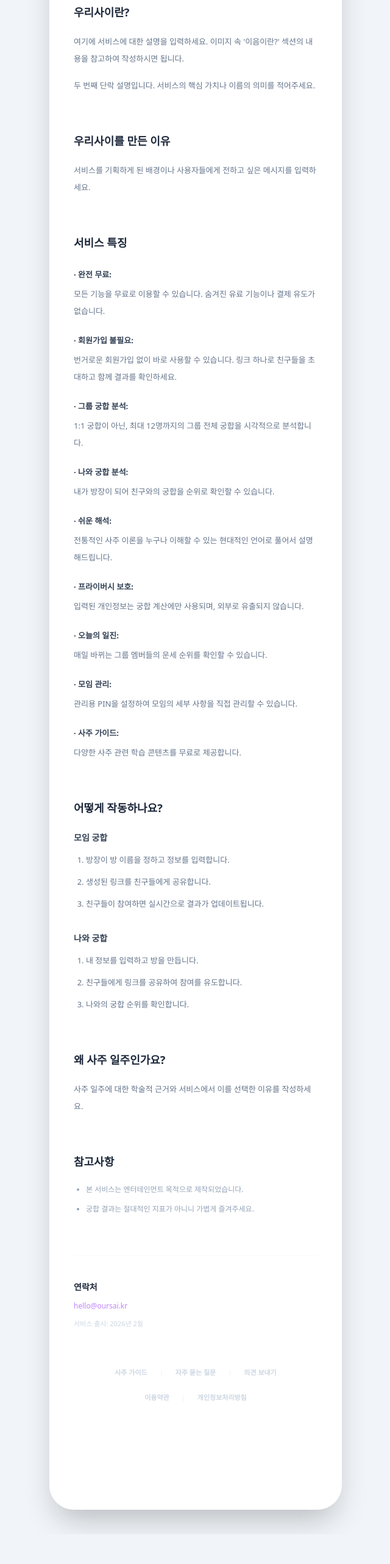
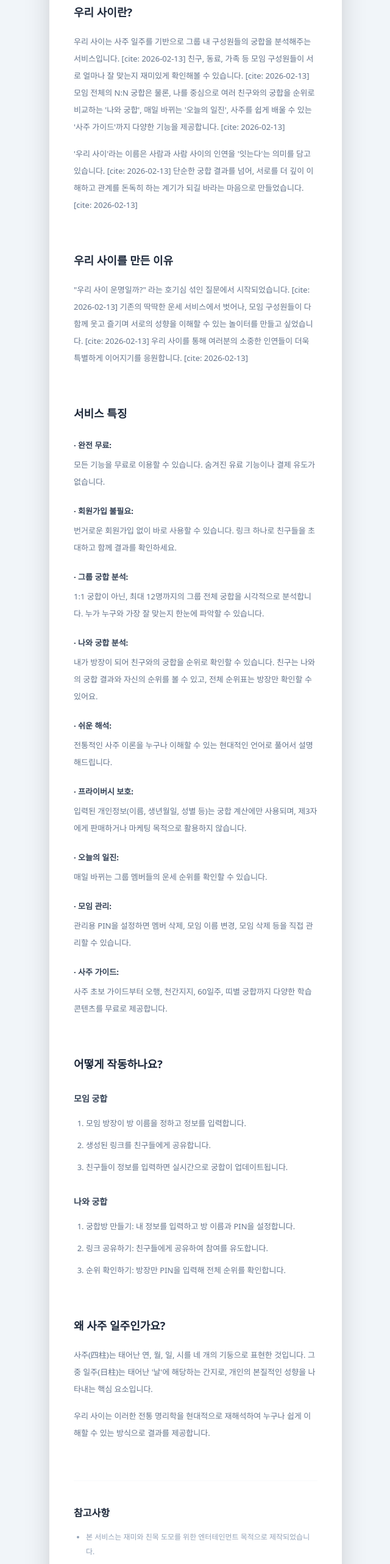
Before and after one commit to PLANB-John/oursai-web, a Next.js app: page /intro in a window 1280 px wide. Shown: the part 220-2785 px from the top of the page at 61% size, without its empty margins (319-959 px from the left). Before the commit the page ends 2736 px from the top, so only its background shows below. Built offline with nearby package versions, Linux system fonts and the light colour scheme.

Commit message:
Update intro.js

```diff
--- a/pages/intro.js
+++ b/pages/intro.js
@@ -5,12 +5,12 @@ export default function Intro() {
   return (
     <div className="min-h-screen bg-slate-100 flex justify-center items-start sm:py-10 font-sans">
       <Head>
-        <title>서비스 소개 | 우리사이 (oursai.kr)</title>
+        <title>서비스 소개 | 우리 사이 (oursai.kr)</title>
       </Head>
 
       <div className="w-full max-w-[480px] min-h-screen bg-white shadow-2xl flex flex-col relative overflow-hidden sm:rounded-[40px] pb-32">
 
-        {/* --- 상단 네비게이션 (이미지 최상단 '홈으로' 재현) --- */}
+        {/* --- 상단 네비게이션 --- */}
         <div className="px-8 py-6">
           <a href="/" className="text-[11px] text-slate-400 font-bold flex items-center gap-1 hover:text-purple-400 transition-colors">
             ← 홈으로
@@ -23,24 +23,35 @@ export default function Intro() {
             <h1 className="text-[28px] font-black text-slate-800 mb-10 tracking-tight">서비스 소개</h1>
           </section>
 
-          {/* 2. 서비스 정의 섹션 (이음이란?) */}
+          {/* 2. 서비스 정의 섹션 (우리 사이란?) */}
           <section className="space-y-5">
-            <h2 className="text-[18px] font-black text-slate-800">우리사이란?</h2>
+            <h2 className="text-[18px] font-black text-slate-800">우리 사이란?</h2>
             <div className="text-slate-500 text-[13px] leading-7 space-y-4">
-              <p>여기에 서비스에 대한 설명을 입력하세요. 이미지 속 '이음이란?' 섹션의 내용을 참고하여 작성하시면 됩니다.</p>
-              <p>두 번째 단락 설명입니다. 서비스의 핵심 가치나 이름의 의미를 적어주세요.</p>
+              <p>
+                우리 사이는 사주 일주를 기반으로 그룹 내 구성원들의 궁합을 분석해주는 서비스입니다. [cite: 2026-02-13]
+                친구, 동료, 가족 등 모임 구성원들이 서로 얼마나 잘 맞는지 재미있게 확인해볼 수 있습니다. [cite: 2026-02-13]
+                모임 전체의 N:N 궁합은 물론, 나를 중심으로 여러 친구와의 궁합을 순위로 비교하는 '나와 궁합', 매일 바뀌는 '오늘의 일진', 사주를 쉽게 배울 수 있는 '사주 가이드'까지 다양한 기능을 제공합니다. [cite: 2026-02-13]
+              </p>
+              <p>
+                '우리 사이'라는 이름은 사람과 사람 사이의 인연을 '잇는다'는 의미를 담고 있습니다. [cite: 2026-02-13]
+                단순한 궁합 결과를 넘어, 서로를 더 깊이 이해하고 관계를 돈독히 하는 계기가 되길 바라는 마음으로 만들었습니다. [cite: 2026-02-13]
+              </p>
             </div>
           </section>
 
-          {/* 3. 기획 의도 섹션 (만든 이유) */}
+          {/* 3. 기획 의도 섹션 (우리 사이를 만든 이유) */}
           <section className="space-y-5">
-            <h2 className="text-[18px] font-black text-slate-800">우리사이를 만든 이유</h2>
+            <h2 className="text-[18px] font-black text-slate-800">우리 사이를 만든 이유</h2>
             <div className="text-slate-500 text-[13px] leading-7 space-y-4">
-              <p>서비스를 기획하게 된 배경이나 사용자들에게 전하고 싶은 메시지를 입력하세요.</p>
+              <p>
+                "우리 사이 운명일까?" 라는 호기심 섞인 질문에서 시작되었습니다. [cite: 2026-02-13]
+                기존의 딱딱한 운세 서비스에서 벗어나, 모임 구성원들이 다 함께 웃고 즐기며 서로의 성향을 이해할 수 있는 놀이터를 만들고 싶었습니다. [cite: 2026-02-13]
+                우리 사이를 통해 여러분의 소중한 인연들이 더욱 특별하게 이어지기를 응원합니다. [cite: 2026-02-13]
+              </p>
             </div>
           </section>
 
-          {/* 4. 서비스 특징 섹션 (이미지 스타일 100% 재현) */}
+          {/* 4. 서비스 특징 섹션 (이미지 내용 100% 반영) */}
           <section className="space-y-6">
             <h2 className="text-[18px] font-black text-slate-800">서비스 특징</h2>
             <ul className="text-slate-500 text-[13px] leading-7 space-y-5">
@@ -54,11 +65,11 @@ export default function Intro() {
               </li>
               <li>
                 <span className="font-bold text-slate-700 block mb-1">· 그룹 궁합 분석:</span>
-                1:1 궁합이 아닌, 최대 12명까지의 그룹 전체 궁합을 시각적으로 분석합니다.
+                1:1 궁합이 아닌, 최대 12명까지의 그룹 전체 궁합을 시각적으로 분석합니다. 누가 누구와 가장 잘 맞는지 한눈에 파악할 수 있습니다.
               </li>
               <li>
                 <span className="font-bold text-slate-700 block mb-1">· 나와 궁합 분석:</span>
-                내가 방장이 되어 친구와의 궁합을 순위로 확인할 수 있습니다.
+                내가 방장이 되어 친구와의 궁합을 순위로 확인할 수 있습니다. 친구는 나와의 궁합 결과와 자신의 순위를 볼 수 있고, 전체 순위표는 방장만 확인할 수 있어요.
               </li>
               <li>
                 <span className="font-bold text-slate-700 block mb-1">· 쉬운 해석:</span>
@@ -66,7 +77,7 @@ export default function Intro() {
               </li>
               <li>
                 <span className="font-bold text-slate-700 block mb-1">· 프라이버시 보호:</span>
-                입력된 개인정보는 궁합 계산에만 사용되며, 외부로 유출되지 않습니다.
+                입력된 개인정보(이름, 생년월일, 성별 등)는 궁합 계산에만 사용되며, 제3자에게 판매하거나 마케팅 목적으로 활용하지 않습니다.
               </li>
               <li>
                 <span className="font-bold text-slate-700 block mb-1">· 오늘의 일진:</span>
@@ -74,35 +85,35 @@ export default function Intro() {
               </li>
               <li>
                 <span className="font-bold text-slate-700 block mb-1">· 모임 관리:</span>
-                관리용 PIN을 설정하여 모임의 세부 사항을 직접 관리할 수 있습니다.
+                관리용 PIN을 설정하면 멤버 삭제, 모임 이름 변경, 모임 삭제 등을 직접 관리할 수 있습니다.
               </li>
               <li>
                 <span className="font-bold text-slate-700 block mb-1">· 사주 가이드:</span>
-                다양한 사주 관련 학습 콘텐츠를 무료로 제공합니다.
+                사주 초보 가이드부터 오행, 천간지지, 60일주, 띠별 궁합까지 다양한 학습 콘텐츠를 무료로 제공합니다.
               </li>
             </ul>
           </section>
 
           {/* 5. 이용 방법 섹션 */}
-          <section className="space-y-6">
+          <section className="space-y-8">
             <h2 className="text-[18px] font-black text-slate-800">어떻게 작동하나요?</h2>
-            <div className="space-y-8">
-              <div className="space-y-3">
+
+            <div className="space-y-4">
               <p className="text-[14px] font-bold text-slate-700">모임 궁합</p>
               <ol className="text-slate-500 text-[13px] leading-7 list-decimal pl-5 space-y-2">
-                  <li>방장이 방 이름을 정하고 정보를 입력합니다.</li>
+                <li>모임 방장이 방 이름을 정하고 정보를 입력합니다.</li>
                 <li>생성된 링크를 친구들에게 공유합니다.</li>
-                  <li>친구들이 참여하면 실시간으로 결과가 업데이트됩니다.</li>
+                <li>친구들이 정보를 입력하면 실시간으로 궁합이 업데이트됩니다.</li>
               </ol>
             </div>
-              <div className="space-y-3">
+
+            <div className="space-y-4">
               <p className="text-[14px] font-bold text-slate-700">나와 궁합</p>
               <ol className="text-slate-500 text-[13px] leading-7 list-decimal pl-5 space-y-2">
-                  <li>내 정보를 입력하고 방을 만듭니다.</li>
-                  <li>친구들에게 링크를 공유하여 참여를 유도합니다.</li>
-                  <li>나와의 궁합 순위를 확인합니다.</li>
+                <li>궁합방 만들기: 내 정보를 입력하고 방 이름과 PIN을 설정합니다.</li>
+                <li>링크 공유하기: 친구들에게 공유하여 참여를 유도합니다.</li>
+                <li>순위 확인하기: 방장만 PIN을 입력해 전체 순위를 확인합니다.</li>
               </ol>
-              </div>
             </div>
           </section>
 
@@ -110,40 +121,41 @@ export default function Intro() {
           <section className="space-y-5">
             <h2 className="text-[18px] font-black text-slate-800">왜 사주 일주인가요?</h2>
             <div className="text-slate-500 text-[13px] leading-7 space-y-4">
-              <p>사주 일주에 대한 학술적 근거와 서비스에서 이를 선택한 이유를 작성하세요.</p>
+              <p>사주(四柱)는 태어난 연, 월, 일, 시를 네 개의 기둥으로 표현한 것입니다. 그 중 일주(日柱)는 태어난 '날'에 해당하는 간지로, 개인의 본질적인 성향을 나타내는 핵심 요소입니다.</p>
+              <p>우리 사이는 이러한 전통 명리학을 현대적으로 재해석하여 누구나 쉽게 이해할 수 있는 방식으로 결과를 제공합니다.</p>
             </div>
           </section>
 
-          {/* 7. 참고사항 섹션 */}
-          <section className="space-y-5">
-            <h2 className="text-[18px] font-black text-slate-800">참고사항</h2>
-            <ul className="text-slate-400 text-[12px] leading-6 list-disc pl-5 space-y-2">
-              <li>본 서비스는 엔터테인먼트 목적으로 제작되었습니다.</li>
+          {/* 7. 참고사항 및 연락처 */}
+          <section className="space-y-8 pt-10 border-t border-slate-50">
+            <div>
+              <h2 className="text-[16px] font-bold text-slate-800 mb-4">참고사항</h2>
+              <ul className="text-slate-400 text-[12px] leading-6 list-disc pl-5 space-y-1">
+                <li>본 서비스는 재미와 친목 도모를 위한 엔터테인먼트 목적으로 제작되었습니다.</li>
                 <li>궁합 결과는 절대적인 지표가 아니니 가볍게 즐겨주세요.</li>
               </ul>
-          </section>
+            </div>
 
-          {/* 8. 연락처 섹션 */}
-          <section className="space-y-3 pt-10 border-t border-slate-50">
+            <div className="space-y-2">
               <h2 className="text-[14px] font-bold text-slate-800">연락처</h2>
-            <p className="text-[12px] text-purple-400 font-medium">hello@oursai.kr</p>
+              <p className="text-[12px] text-purple-400 font-medium cursor-pointer">hello@oursai.kr</p>
               <p className="text-[11px] text-slate-300 mt-6">서비스 출시: 2026년 2월</p>
+            </div>
           </section>
         </main>
 
-        {/* --- 이미지 하단 푸터 링크 재현 --- */}
         <footer className="px-8 py-12 bg-white text-center space-y-6">
           <div className="flex justify-center gap-5 text-[11px] text-slate-300 font-bold">
-            <a href="/guide" className="hover:text-slate-400">사주 가이드</a>
+            <a href="/guide">사주 가이드</a>
             <span className="text-slate-100">|</span>
-            <a href="/faq" className="hover:text-slate-400">자주 묻는 질문</a>
+            <a href="/faq">자주 묻는 질문</a>
             <span className="text-slate-100">|</span>
-            <a href="/feedback" className="hover:text-slate-400">의견 보내기</a>
+            <a href="/feedback">의견 보내기</a>
           </div>
           <div className="flex justify-center gap-5 text-[11px] text-slate-300 font-bold">
-            <a href="/terms" className="hover:text-slate-400">이용약관</a>
+            <a href="/terms">이용약관</a>
             <span className="text-slate-100">|</span>
-            <a href="/privacy" className="hover:text-slate-400">개인정보처리방침</a>
+            <a href="/privacy">개인정보처리방침</a>
           </div>
         </footer>
       </div>
```
Lines whose indentation alone changed are shown as unchanged.
